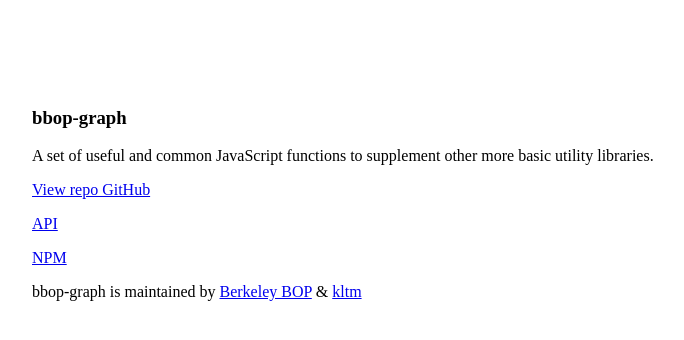
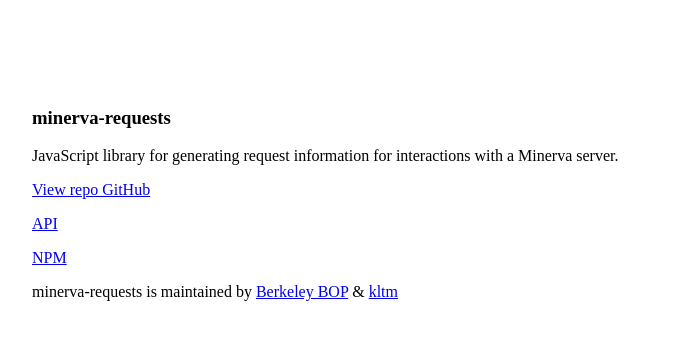
Before and after one commit to berkeleybop/minerva-requests, a website: page index.html in a window 1280 px wide. Shown: the whole page, without its empty margins (56-740 px from the left). Drawn offline with Linux system fonts and the light colour scheme.

Commit message:
corrected info

```diff
--- a/index.html
+++ b/index.html
@@ -3,28 +3,28 @@
 
     <div style="padding:5em;">
 
-      <h3>bbop-graph</h3>
+      <h3>minerva-requests</h3>
 
       <p>
-	A set of useful and common JavaScript functions to supplement other
-	more basic utility libraries.
+	JavaScript library for generating request information for
+	interactions with a Minerva server.
       </p>
 
       <p>
-	<a href="https://github.com/berkeleybop/bbop-graph"
+	<a href="https://github.com/berkeleybop/minerva-requests"
 	   class="button"><span>View repo GitHub</span></a>
       </p>
 
       <p>
-	<a href="http://berkeleybop.github.io/bbop-graph/doc/index.html">API</a>
+	<a href="http://berkeleybop.github.io/minerva-requests/doc/index.html">API</a>
       </p>
 
       <p>
-	<a href="https://www.npmjs.com/package/bbop-graph">NPM</a>
+	<a href="https://www.npmjs.com/package/minerva-requests">NPM</a>
       </p>
 
       <footer>
-	bbop-graph is maintained by
+	minerva-requests is maintained by
 	<a href="https://github.com/berkeleybop">Berkeley BOP</a> &amp;
 	<a href="https://github.com/kltm">kltm</a><br>
       </footer>
```
Also changed, not shown: package.json (+8 -9 lines).
